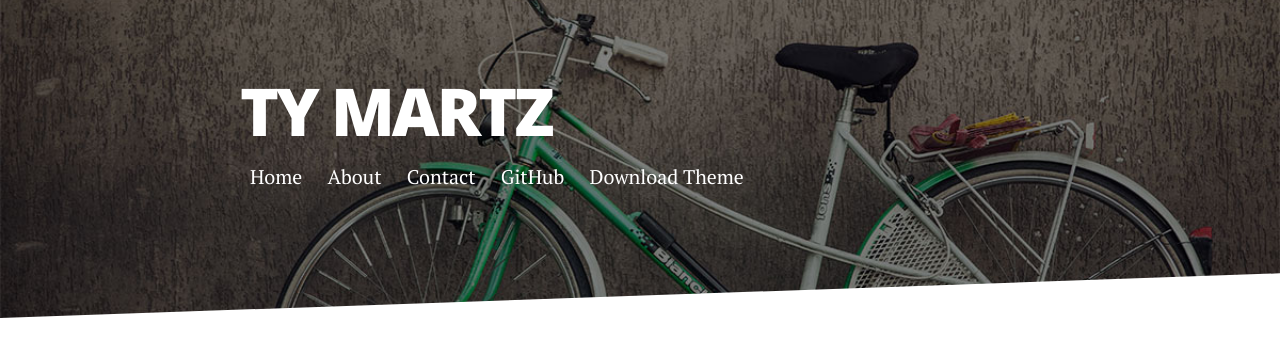
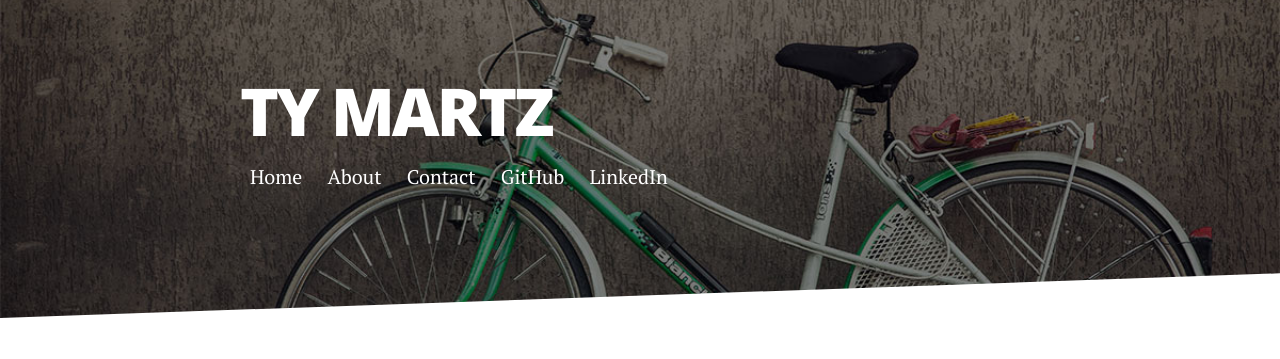
Before and after one commit to ty-martz/ty-martz.github.io, a Jekyll site: the page built from index.html, in a window 1280 px wide. Shown: the top 359 px of the page. Built offline with Jekyll 4.4.1, drawn with Linux system fonts in a browser that asks for light colours; nearby versions of some CDN libraries; the list of posts is cut into pages by our own code.

Commit message:
Update header.html

```diff
--- a/_includes/header.html
+++ b/_includes/header.html
@@ -8,8 +8,8 @@
                      <a href="{{ link.url }}">{{ link.title }}</a>
                  </li>
                  {%- endfor -%}
-                 <li> <a href="https://github.com/brianmaierjr/long-haul" target="_blank">GitHub</a></li>
-                 <li><a href="https://github.com/brianmaierjr/long-haul/archive/master.zip">Download Theme</a></li>
+                 <li> <a href="https://github.com/ty-martz" target="_blank">GitHub</a></li>
+                 <li><a href="https://www.linkedin.com/in/ty-martz/">LinkedIn</a></li>
              </ul>
          </nav>
      </div>
```
